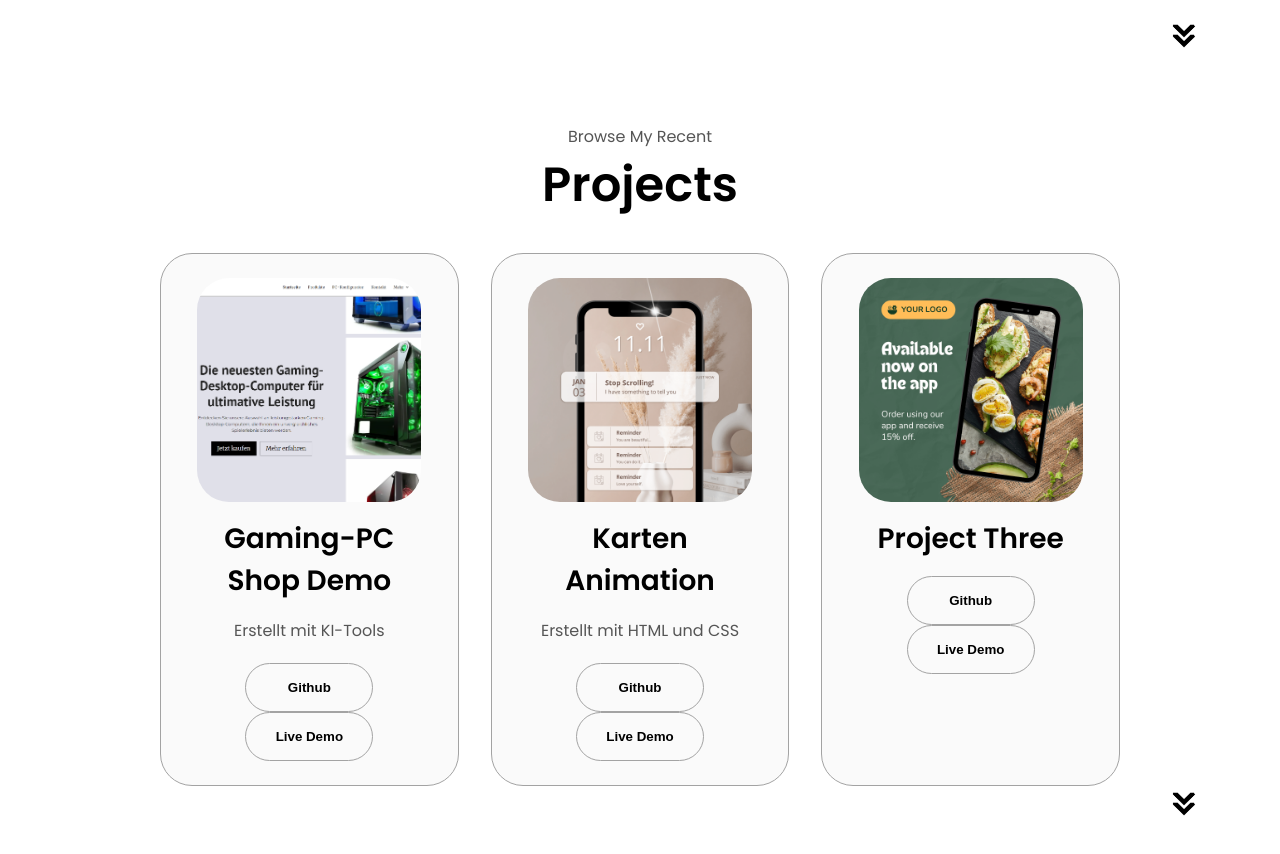
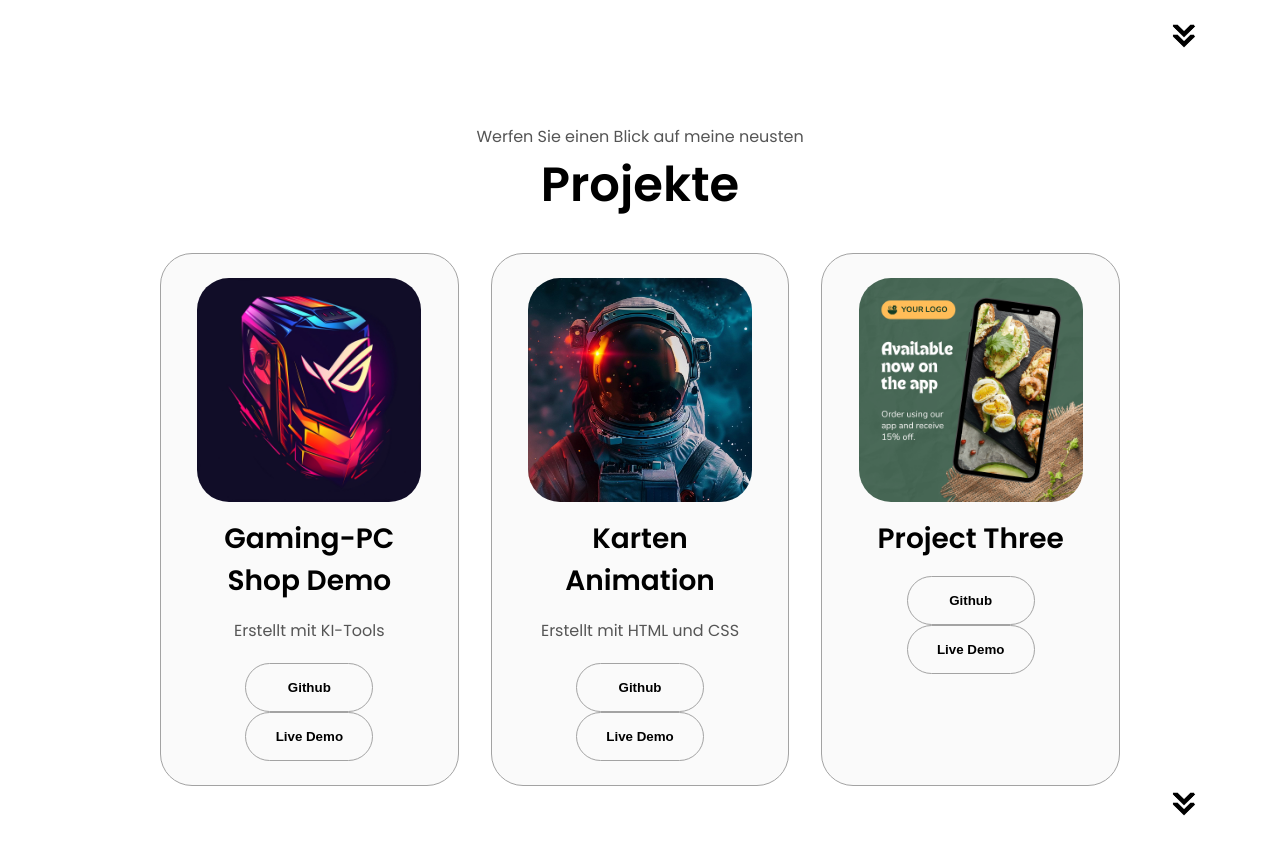
Before and after one commit to rafar95/Portfolio, a plain HTML site: page index.html in a window 1280 px wide. Shown: the part 2340-3194 px from the top of the page. Drawn offline with Linux system fonts and the light colour scheme.

Commit message:
Update 1

```diff
--- a/index.html
+++ b/index.html
@@ -265,14 +265,14 @@
         onclick="location.href='./#projects'"/>
     </section>
     <section id="projects">
-        <p class="section__text__p1">Browse My Recent</p>
-        <h1 class="title">Projects</h1>
+        <p class="section__text__p1">Werfen Sie einen Blick auf meine neusten</p>
+        <h1 class="title">Projekte</h1>
         <div class="experience-details-container">
             <div class="about-containers">
                 <div class="details-container color-container">
                 <div class="article-container">
                     <img
-                    src="./assets/Gaming-PC-Shop1.png"
+                    src="./assets/Shop.webp"
                     alt="Project 1"
                     class="project-img"
                     />
@@ -293,7 +293,7 @@
                 <div class="details-container color-container">
                 <div class="article-container">
                     <img
-                    src="./assets/project-2.png"
+                    src="./assets/Astro.jpg"
                     alt="Project 2"
                     class="project-img"
                     />
```
Also changed, not shown: assets/Astro.jpg (added), assets/Shop.webp (added).
